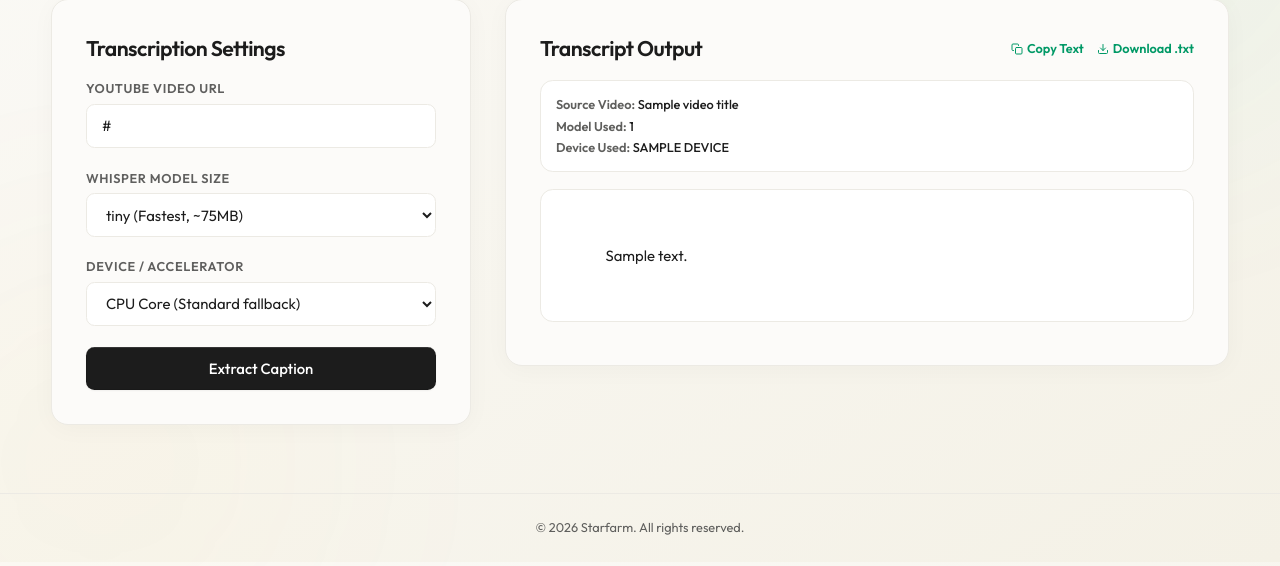
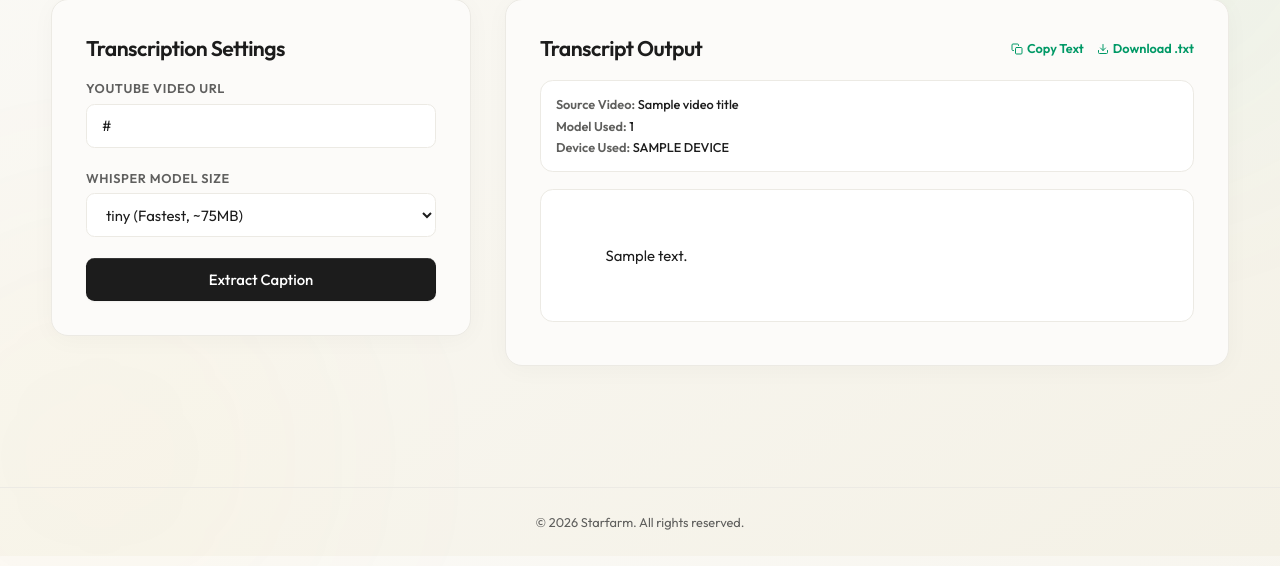
Before and after one commit to itsquockhang/STAR-FRAM, a FastAPI app: template src/templates/transcribe.html in a window 1280 px wide; the page is wider, and only the part inside the window is pictured. Shown: the part 244-810 px from the top of that part. Run offline with FastAPI, Linux system fonts and the light colour scheme; the template is opened without the code that fills it: most values are stand-ins (such as "Sample title", 1, 10 or a date in 2020); parts of the project's set-up code (start-up, migrations or seed data) failed here and were passed over.

Commit message:
Hide device select dropdown from web UI and use auto-detected best device

```diff
--- a/src/templates/transcribe.html
+++ b/src/templates/transcribe.html
@@ -154,27 +154,8 @@
             </select>
           </div>
 
-          <!-- Execution Device -->
-          <div class="flex flex-col gap-1.5">
-            <label for="deviceChoice" class="text-xs font-semibold uppercase tracking-wider text-[#1c1c1c]/70">Device / Accelerator</label>
-            <select
-              id="deviceChoice"
-              name="device"
-              class="w-full px-3.5 py-2.5 text-sm bg-white border border-[#eceae4] rounded-lg cursor-pointer transition-all duration-200 hover:border-[#1c1c1c]/30 focus:outline-none focus:border-emerald-500 focus:ring-2 focus:ring-emerald-500/15"
-            >
-              {% for d in devices %}
-                <option value="{{ d }}" {% if device == d or (not device and loop.first) %}selected{% endif %}>
-                  {% if d == 'mps' %}
-                    Apple Silicon GPU (MLX Optimized)
-                  {% elif d == 'cuda' %}
-                    Nvidia GPU (CUDA Accelerated)
-                  {% else %}
-                    CPU Core (Standard fallback)
-                  {% endif %}
-                </option>
-              {% endfor %}
-            </select>
-          </div>
+          <!-- Best device is automatically selected and hidden -->
+          <input type="hidden" id="deviceChoice" name="device" value="{{ device or devices[0] }}">
 
           <!-- Submit Button -->
           <button type="submit" id="submitBtn" class="btn-inset w-full py-2.5 bg-[#1c1c1c] text-white font-medium rounded-lg text-sm cursor-pointer transition-all duration-200 hover:bg-[#2e2e2e] active:scale-[0.98] focus:outline-none focus:ring-2 focus:ring-emerald-500/30">
```
